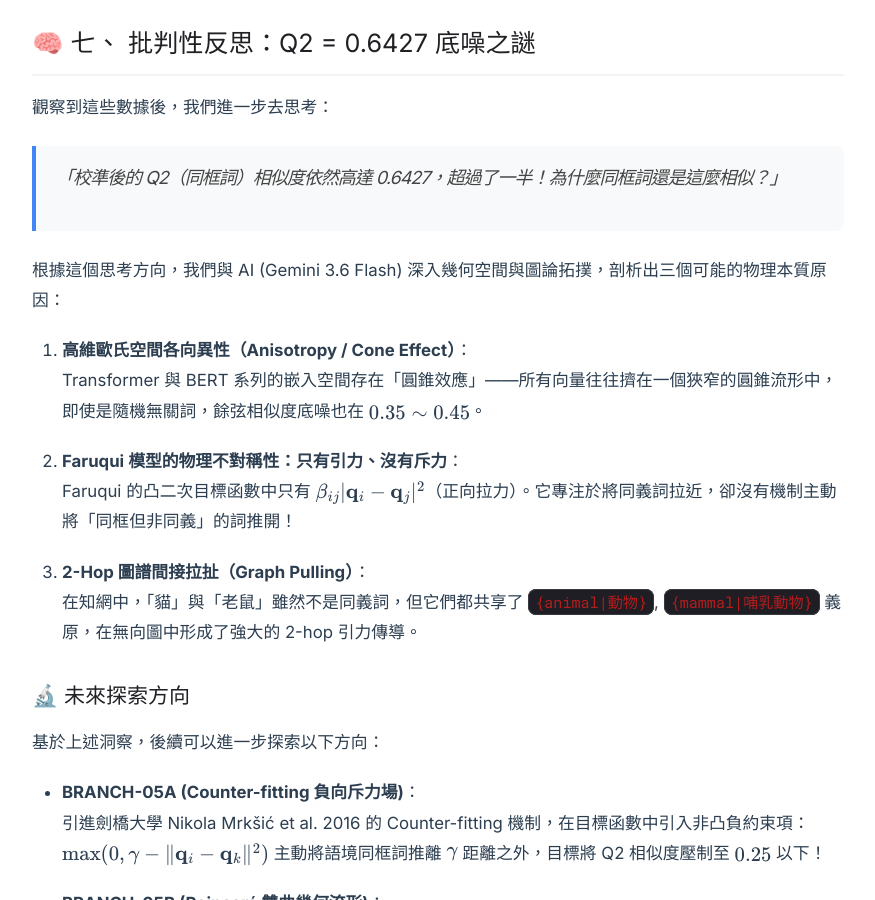
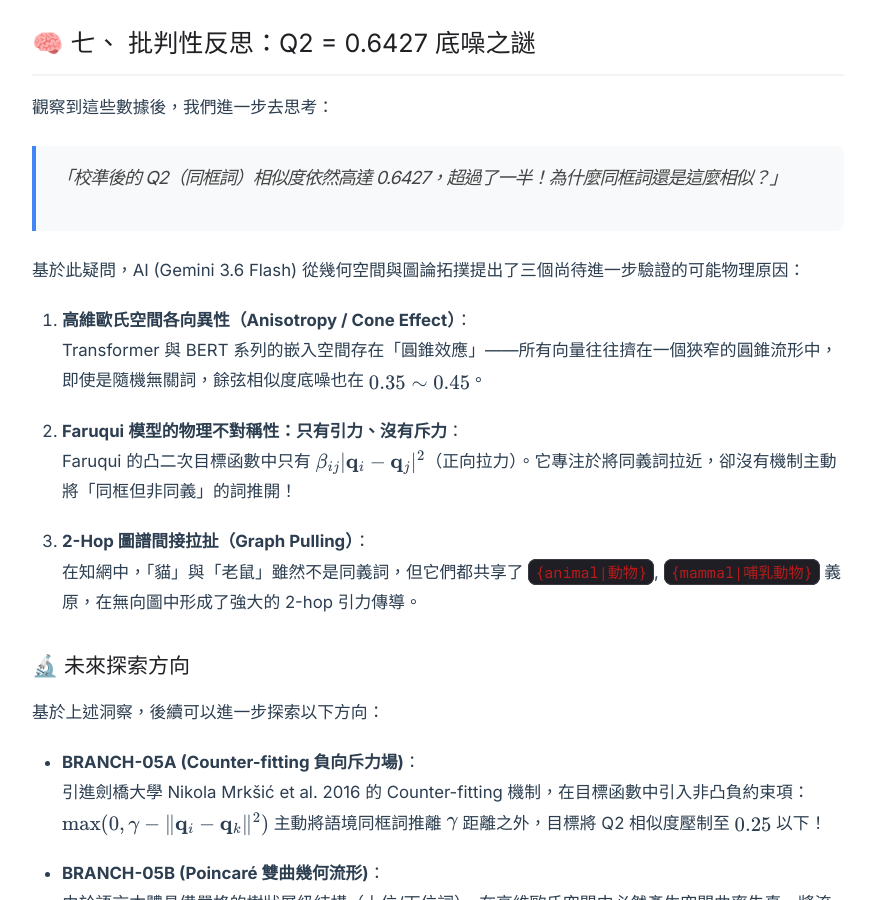
Before and after one commit to yefangwong/yefangwong.github.io, a Jekyll site: the page built from _posts/2026-09-27-grounding-dense-embeddings-via-hownet-retrofitting.md, in a window 1280 px wide and 900 px high, scrolled down 6222 px. Shown: the whole window, without its empty margins (202-1077 px from the left). Built offline with Jekyll 4.4.1, drawn with Linux system fonts in a browser that asks for light colours.

Commit message:
style: clarify Gemini 3.6 Flash hypotheses pending empirical verification

```diff
--- a/_posts/2026-09-27-grounding-dense-embeddings-via-hownet-retrofitting.md
+++ b/_posts/2026-09-27-grounding-dense-embeddings-via-hownet-retrofitting.md
@@ -162,7 +162,7 @@ $$\mathbf{q}_i^{(t+1)} = \frac{\alpha_i \hat{\mathbf{q}}_i + \sum_{j \in N(i)} \
 
 > *「校準後的 Q2（同框詞）相似度依然高達 0.6427，超過了一半！為什麼同框詞還是這麼相似？」*
 
-根據這個思考方向，我們與 AI (Gemini 3.6 Flash) 深入幾何空間與圖論拓撲，剖析出三個可能的物理本質原因：
+基於此疑問，AI (Gemini 3.6 Flash) 從幾何空間與圖論拓撲提出了三個尚待進一步驗證的可能物理原因：
 
 1. **高維歐氏空間各向異性（Anisotropy / Cone Effect）**：
    Transformer 與 BERT 系列的嵌入空間存在「圓錐效應」——所有向量往往擠在一個狹窄的圓錐流形中，即使是隨機無關詞，餘弦相似度底噪也在 $0.35 \sim 0.45$。
```
